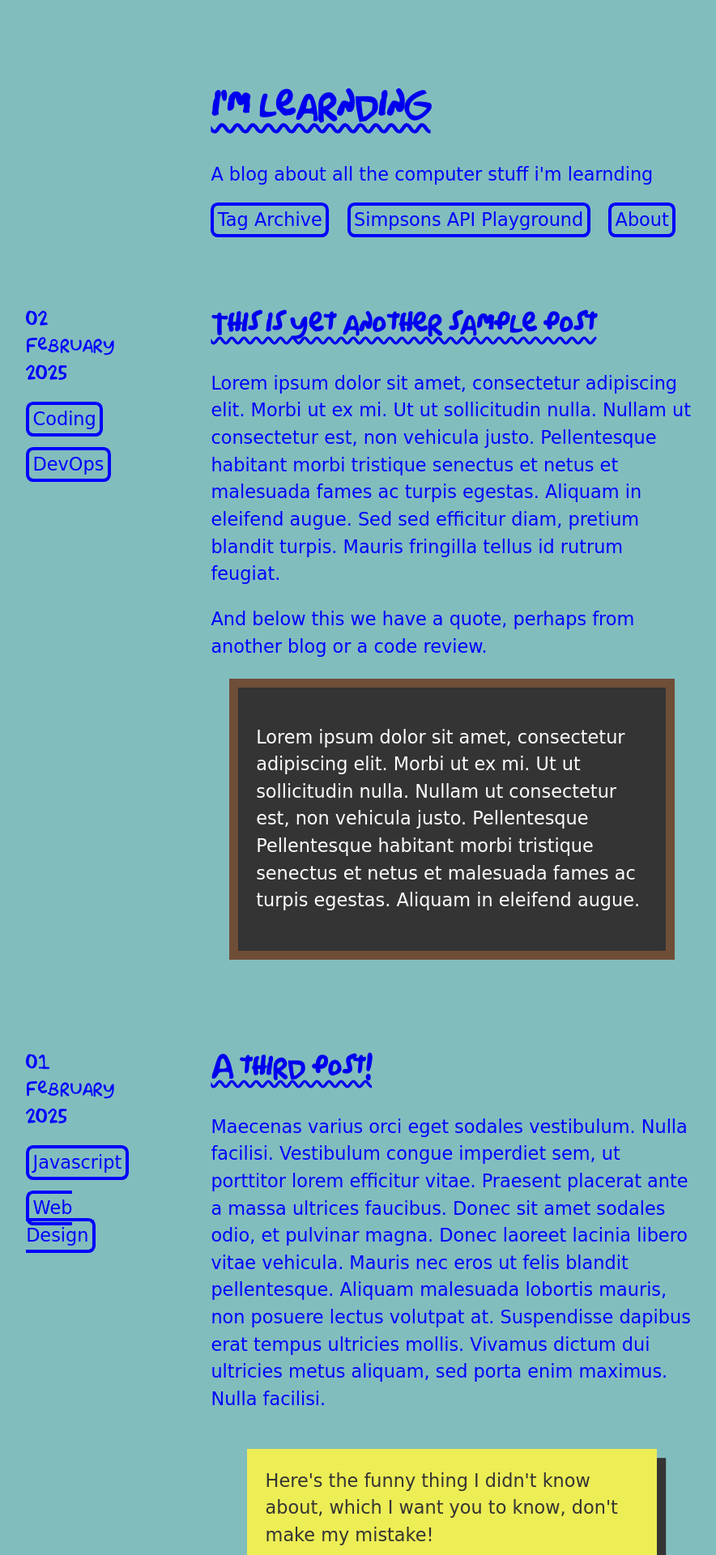
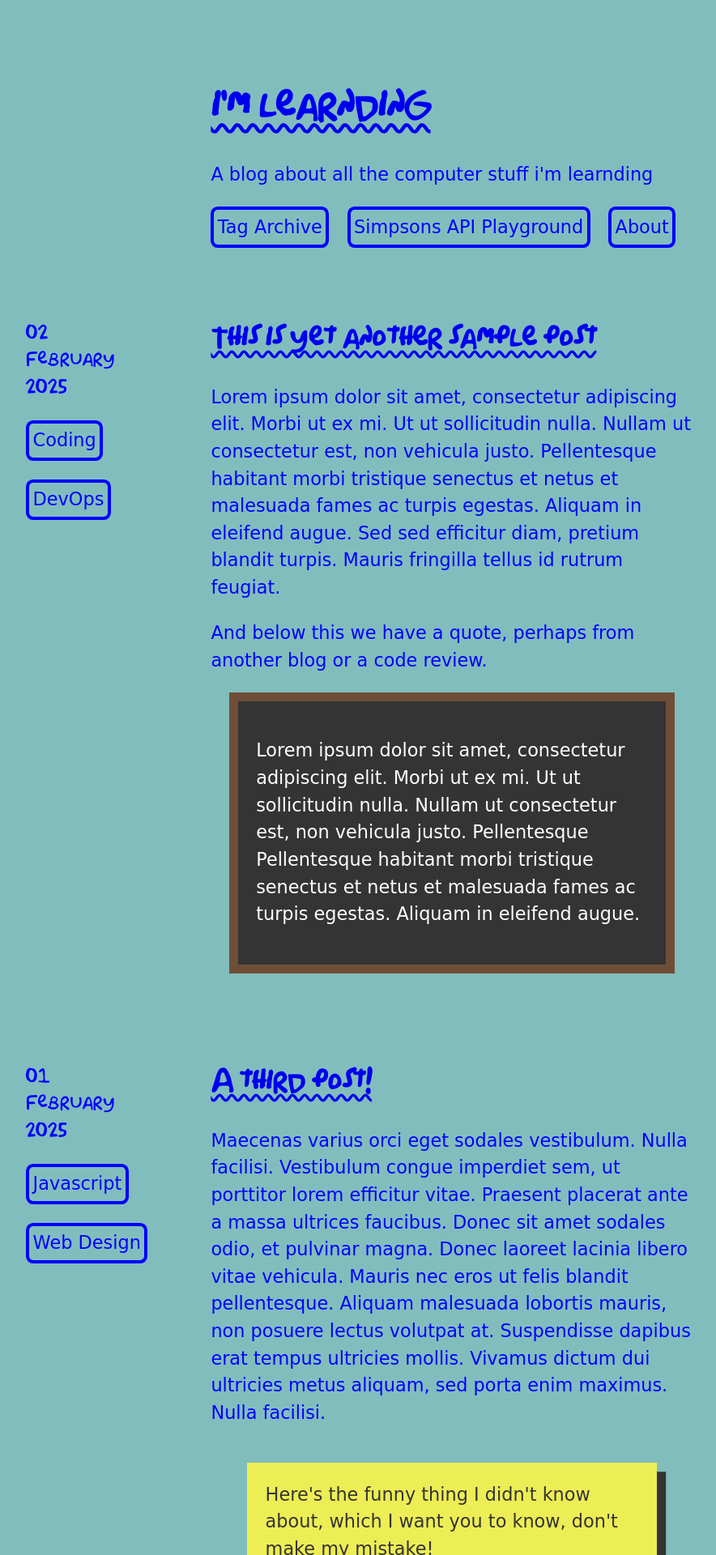
Before and after one commit to jkwlsn/im-learnding, a Jekyll site: the page built from index.html, in a window 1280 px wide. Shown: the part 1007-2927 px from the top of the page at 81% size, without its empty margins (82-966 px from the left). Built offline with Jekyll 4.4.1, drawn with Linux system fonts in a browser that asks for light colours.

Commit message:
Changes fonts

```diff
--- a/assets/css/style.css
+++ b/assets/css/style.css
@@ -18,8 +18,9 @@
     --tertiary-color: #eded55;
     --primary-high-contrast-color: #fefefe;
     --secondary-high-contrast-color: #343434;
-    --heading-fonts: "Simpsons", "Comic Sans MS", "Comic Sans", cursive;
-    --body-fonts: "Comic Sans MS", "Comic Sans", cursive, monospace, monospace;
+    --heading-fonts: "Simpsons", var(--body-fonts);
+    --body-fonts: "Comic Sans MS", "Comic Sans", var(--code-fonts);
+    --code-fonts: "IBM Plex Mono", monospace, monospace;
 }
 
 body {
@@ -35,7 +36,7 @@ body {
 }
 
 h1, h2, h3, h4 {
-    font-family: var(--heading-fonts)
+    font-family: var(--heading-fonts);
 }
 
 a {
@@ -165,7 +166,9 @@ nav ul li a, .article-tag-item a {
     padding:0.2em;
     border-radius: 0.4em;
     text-decoration: none;
-    color: var(--primary-color)
+    color: var(--primary-color);
+    display:inline-block;
+    width: max-content;
 }
 
 #cat-header {
```
